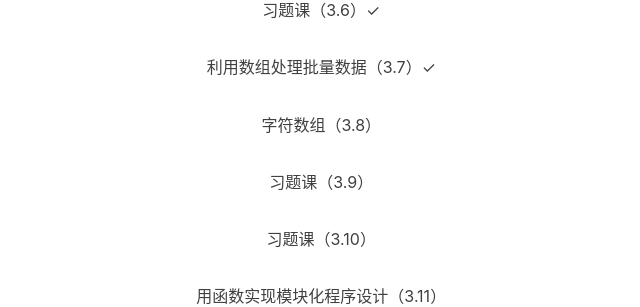
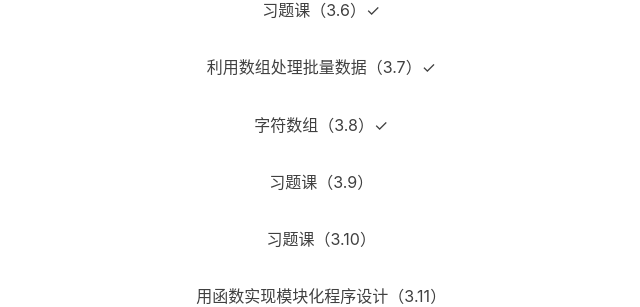
Before and after one commit to YS-yorigamishion/YS-yorigamishion.github.io, a Jekyll site: the page built from _posts/2022-2-21-C语言学习时间表.md, in a window 1280 px wide. Shown: the part 1090-1397 px from the top of the page, without its empty margins (297-937 px from the left). Built offline with Jekyll 4.4.1, drawn with Linux system fonts in a browser that asks for light colours; nearby versions of some CDN libraries; comment, search, counter and statistics services are not loaded.

Commit message:
Update 2022-2-21-C语言学习时间表.md

```diff
--- a/_posts/2022-2-21-C语言学习时间表.md
+++ b/_posts/2022-2-21-C语言学习时间表.md
@@ -32,7 +32,7 @@ tags:
 
 <p align="center">利用数组处理批量数据（3.7）✓</p>
 
-<p align="center">字符数组（3.8）</p>
+<p align="center">字符数组（3.8）✓</p>
 
 <p align="center">习题课（3.9）</p>
 
```
